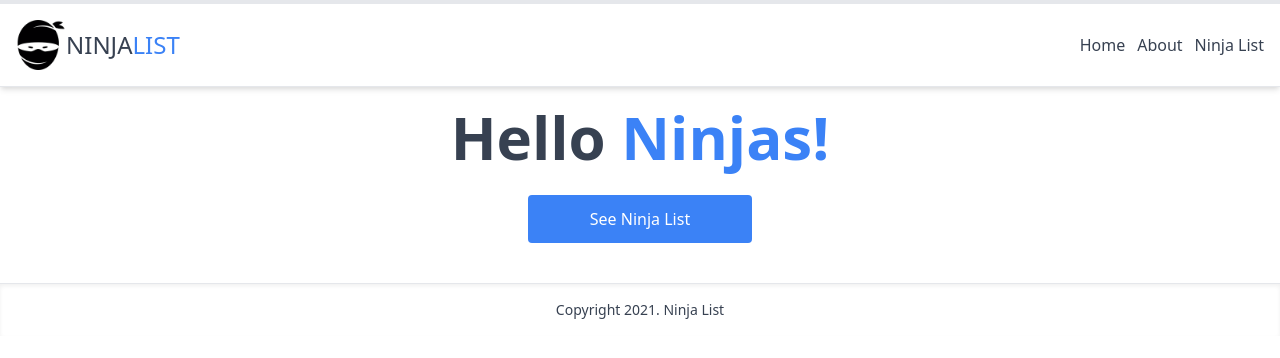
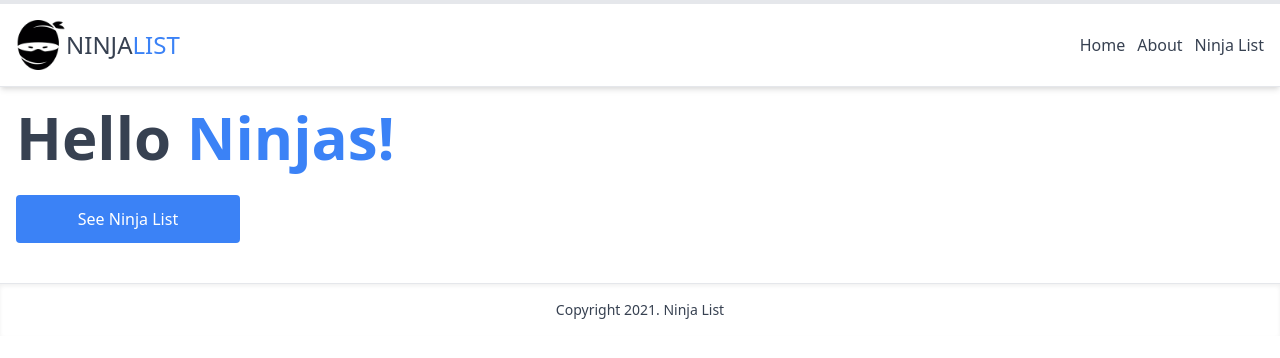
Before and after one commit to mubashirimtiaz/nextjs-listing-app, a Next.js app: page / in a window 1280 px wide. Shown: the top 358 px of the page. Built offline with nearby package versions, Linux system fonts and the light colour scheme.

Commit message:
updated some styling

```diff
--- a/components/layout/layout.component.jsx
+++ b/components/layout/layout.component.jsx
@@ -5,7 +5,7 @@ const Layout = ({ children }) => {
   return (
     <div className="text-gray-700">
       <Navbar />
-      <div className="px-4 text-center  py-5">{children}</div>
+      <div className="px-4  py-5">{children}</div>
       <Footer />
     </div>
   );
--- a/styles/globals.css
+++ b/styles/globals.css
@@ -2,5 +2,5 @@
 @tailwind components;
 @tailwind utilities;
 .btn {
-  @apply block w-56 py-3 my-5 mx-auto bg-blue-500 text-white rounded text-center hover:shadow-inner;
+  @apply block w-56 py-3 my-5 bg-blue-500 text-white rounded text-center hover:shadow-inner;
 }
```
